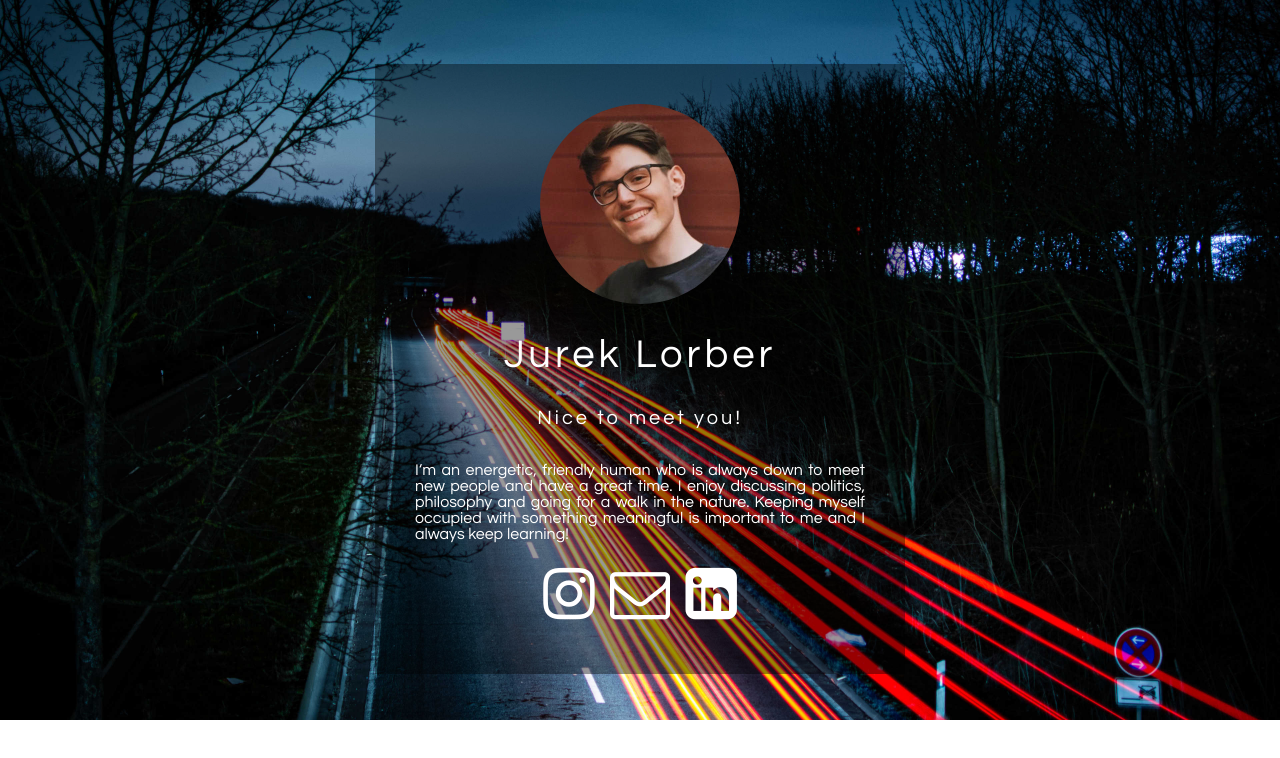
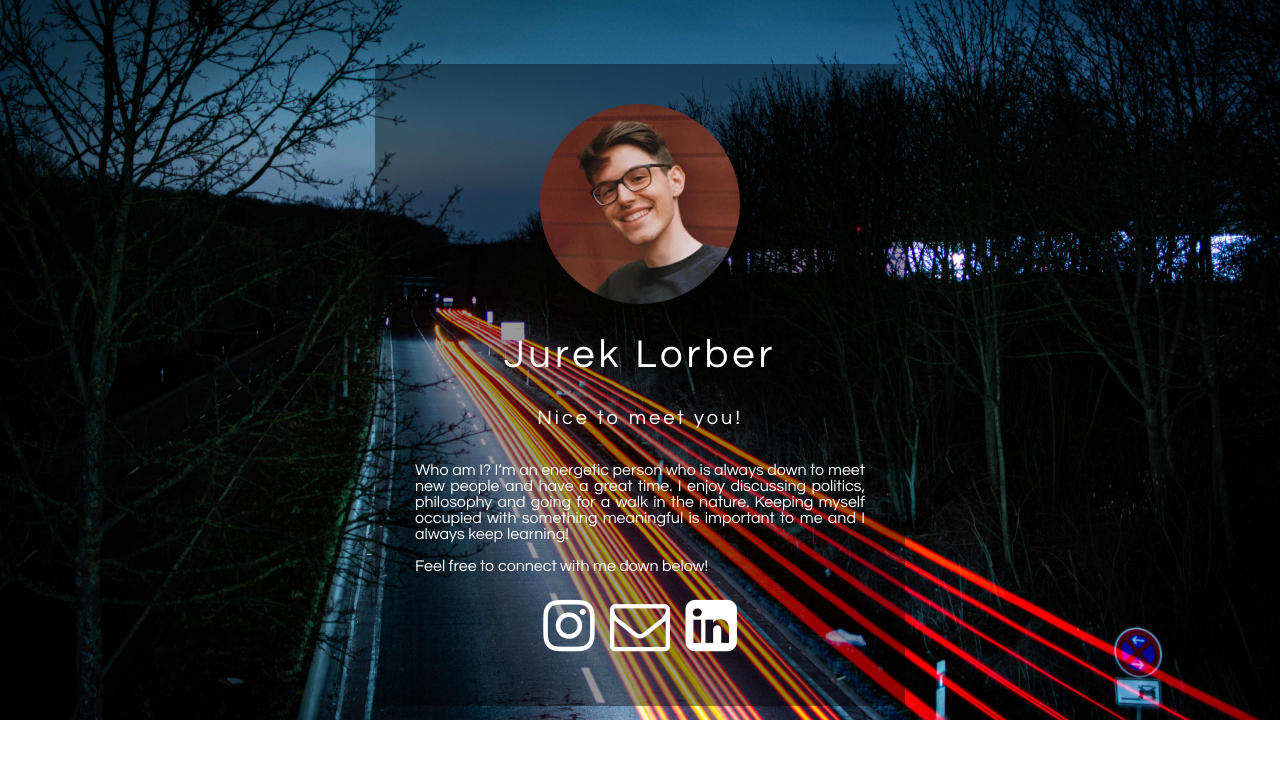
Before and after one commit to juallo/Website, a plain HTML site: page index.html in a window 1280 px wide. Drawn offline with Linux system fonts and the light colour scheme.

Commit message:
Textänderung mit neuem Absatz

```diff
--- a/index.html
+++ b/index.html
@@ -17,7 +17,9 @@
 <img src="Profilbild.jpg" alt="Profilbild, auf dem ich zu sehen bin." class="box-img">
   <h1>Jurek Lorber</h1>
   <h5>Nice to meet you!</h5>
-  <p>I‘m an energetic, friendly human who is always down to meet new people and have a great time. I enjoy discussing politics, philosophy and going for a walk in the nature. Keeping myself occupied with something meaningful is important to me and I always keep learning!</p>
+  <p> Who am I? I‘m an energetic person who is always down to meet new people and have a great time. I enjoy discussing politics, philosophy and going for a walk in the nature. Keeping myself occupied with something meaningful is important to me and I always keep learning!</p>
+  <p>Feel free to connect with me down below!
+  </p>
 <ul>
   <li><a href="https://www.instagram.com/jurek.lor/"><i class="fa fa-instagram" aria-hidden="true"></i></a></li>
   <li><a href="mailto:juallo02@gmail.com"><i class="fa fa-envelope-o" aria-hidden="true"></i></a></li>
```
